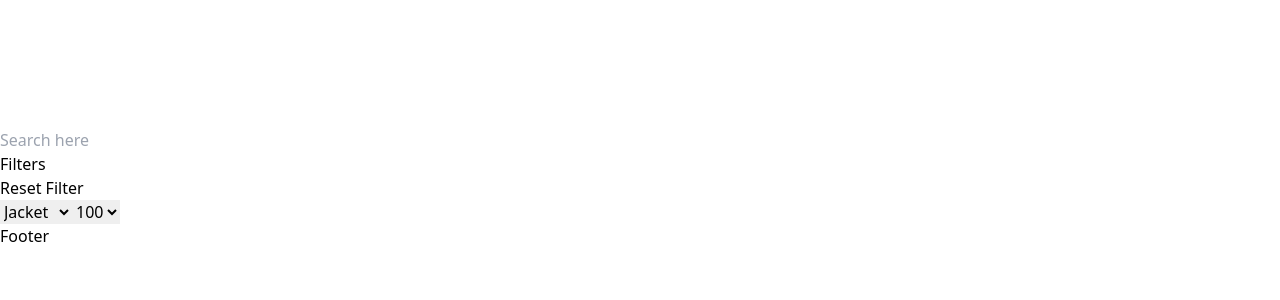
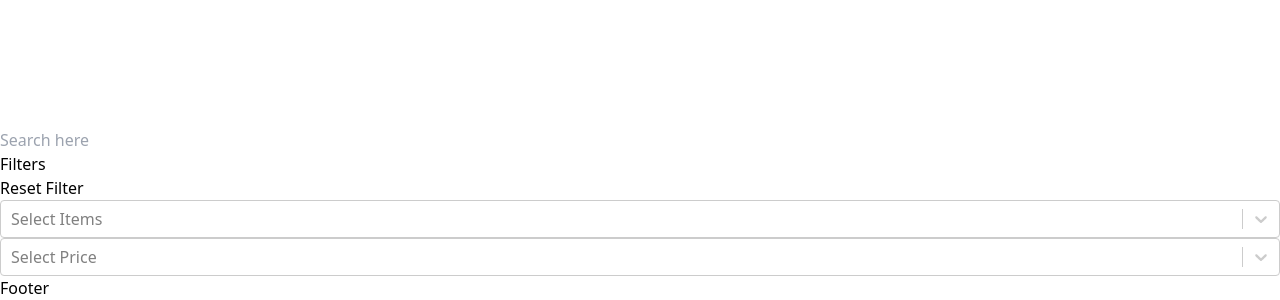
Before and after one commit to VaashuSingh/E_Commerce_Web, a React (Vite) app: page / in a window 1280 px wide. Shown: the part 3512-3812 px from the top of the page. Before the commit the page ends 3760 px from the top, so only its background shows below. Built offline with nearby package versions, Linux system fonts and the light colour scheme.

Commit message:
some change in filter section

```diff
--- a/package.json
+++ b/package.json
@@ -14,7 +14,8 @@
     "react": "^18.3.1",
     "react-dom": "^18.3.1",
     "react-icons": "^5.2.1",
-    "react-router-dom": "^6.24.1"
+    "react-router-dom": "^6.24.1",
+    "react-select": "^5.8.0"
   },
   "devDependencies": {
     "@types/react": "^18.3.3",
--- /dev/null
+++ b/src/constants/index.js
@@ -0,0 +1,38 @@
+const filtersItems = [
+  {
+    value: 1001,
+    label: "Jacket",
+  },
+  {
+    value: 1002,
+    label: "Shirt",
+  },
+  {
+    value: 1003,
+    label: "Mobile",
+  },
+  {
+    value: 1004,
+    label: "T-Shirt",
+  },
+];
+
+const filtersPrice = [
+  {
+    value: 2001,
+    label: "100",
+  },
+  {
+    value: 2002,
+    label: "200",
+  },
+  {
+    value: 2003,
+    label: "300",
+  },
+  {
+    value: 2004,
+    label: "400",
+  },
+];
+export { filtersItems, filtersPrice };
--- a/src/index.css
+++ b/src/index.css
@@ -1,3 +1,37 @@
 @tailwind base;
 @tailwind components;
 @tailwind utilities;
+
+/* react-select-container */
+@layer components {
+    /* .my-react-select-container {
+    } */
+    .my-react-select-container .my-react-select__control {
+      @apply bg-white dark:bg-neutral-700 border-2 border-neutral-300 dark:border-neutral-700 hover:border-neutral-400 dark:hover:border-neutral-500;
+    }
+    /* --is-focused */
+    .my-react-select-container .my-react-select__control{
+      @apply border-neutral-500 hover:border-neutral-500 dark:border-neutral-400 dark:hover:border-neutral-400 shadow-none;
+    }
+
+    .my-react-select-container .my-react-select__menu {
+      @apply bg-neutral-100 dark:bg-neutral-700 border-2 border-neutral-300 dark:border-neutral-600;
+    }
+
+    .my-react-select-container .my-react-select__option {
+      @apply text-neutral-600 dark:text-neutral-200 bg-neutral-100 hover:bg-neutral-200 dark:bg-neutral-700 dark:hover:bg-neutral-800;
+    }
+    /* .my-react-select-container .my-react-select__option--is-focused {
+      @apply bg-neutral-200 dark:bg-neutral-800;
+    } */
+
+    .my-react-select-container .my-react-select__indicator-separator {
+      @apply bg-neutral-400;
+    }
+
+    .my-react-select-container .my-react-select__input-container,
+    .my-react-select-container .my-react-select__placeholder,
+    .my-react-select-container .my-react-select__single-value {
+      @apply text-neutral-600 dark:text-neutral-200;
+    }
+  }
--- a/src/pages/home/FilterSection.jsx
+++ b/src/pages/home/FilterSection.jsx
@@ -1,7 +1,11 @@
-import { useContext } from "react";
+import { useContext, useState } from "react";
 import myContext from "../../context/data/myContext";
+import Select from "react-select";
+import { filtersPrice, filtersItems } from "../../constants";
 
 function FilterSection() {
+  const [optItems, setOptItems] = useState(filtersItems);
+  const [optPrices, setOptPrices] = useState(filtersPrice);
   const context = useContext(myContext);
   const { mode } = context;
 
@@ -9,7 +13,7 @@ function FilterSection() {
     <div>
       <div className=" container mx-auto px-4 mt-5 ">
         <div
-          className="p-5 rounded-lg bg-gray-100 drop-shadow-xl border border-gray-200"
+          className="select p-5 rounded-lg bg-gray-100 drop-shadow-xl border border-gray-200"
           style={{
             backgroundColor: mode === "dark" ? "#282c34" : "",
             color: mode === "dark" ? "white" : "",
@@ -49,30 +53,38 @@ function FilterSection() {
           </div>
           <div>
             <div className="grid grid-cols-2 md:grid-cols-3 xl:grid-cols-4 gap-4 mt-4">
-              <select
+              <div
                 className="px-4 py-3 w-full rounded-md bg-gray-50 border-transparent outline-0 focus:border-gray-500 focus:bg-white focus:ring-0 text-sm"
                 style={{
                   backgroundColor: mode === "dark" ? "rgb(64 66 70)" : "",
-                  color: mode === "dark" ? "white" : "",
+                  color: mode === "dark" ? "brown" : "",
                 }}
               >
-                <option value="jacket">Jacket</option>
-                <option value="shirt">shirt</option>
-                <option value="mobile">mobile</option>
-                <option value="jacket">Jacket</option>
-              </select>
-              <select
+                <Select
+                  className={`select ${
+                    mode === "dark" ? `my-react-select-container` : ""
+                  }`}
+                  classNamePrefix="my-react-select"
+                  options={optItems}
+                  placeholder="Select Items"
+                />
+              </div>
+              <div
                 className="px-4 py-3 w-full rounded-md bg-gray-50 border-transparent outline-0  focus:border-gray-500 focus:bg-white focus:ring-0 text-sm"
                 style={{
                   backgroundColor: mode === "dark" ? "rgb(64 66 70)" : "",
-                  color: mode === "dark" ? "white" : "",
+                  color: mode === "dark" ? "brown" : "",
                 }}
               >
-                <option value="100">100</option>
-                <option value="200">200</option>
-                <option value="300">300</option>
-                <option value="400">400</option>
-              </select>
+                <Select
+                  className={`select ${
+                    mode === "dark" ? `my-react-select-container` : ""
+                  }`}
+                  classNamePrefix="my-react-select"
+                  options={optPrices}
+                  placeholder="Select Price"
+                />
+              </div>
             </div>
           </div>
         </div>
```
Also changed, not shown: 1 other file (tests, documents, lock files or other folders).
